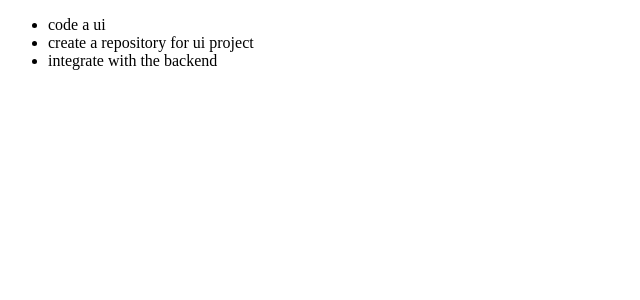
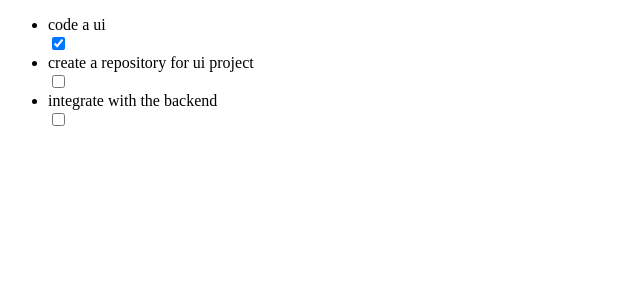
Before and after one commit to rajputd/questlog-ui, an Angular app: page /questlog in a window 1280 px wide. Shown: the top 300 px of the page, without its empty margins (0-640 px from the left). Built offline with nearby package versions, Linux system fonts and the light colour scheme.

Commit message:
Add component to display completion status as checkbox

```diff
--- a/src/app/app.module.ts
+++ b/src/app/app.module.ts
@@ -4,11 +4,13 @@ import { NgModule } from '@angular/core';
 import { AppRoutingModule } from './app-routing.module';
 import { AppComponent } from './app.component';
 import { QuestlogComponent } from './questlog/questlog.component';
+import { QuestComponent } from './questlog/quest/quest.component';
 
 @NgModule({
   declarations: [
     AppComponent,
-    QuestlogComponent
+    QuestlogComponent,
+    QuestComponent,
   ],
   imports: [
     BrowserModule,
--- /dev/null
+++ b/src/app/questlog/quest/quest.component.html
@@ -0,0 +1,4 @@
+<div>
+  <div>{{quest.name}}</div>
+  <input type="checkbox" [checked]="quest.complete" >
+</div>
--- /dev/null
+++ b/src/app/questlog/quest/quest.component.ts
@@ -0,0 +1,17 @@
+import { Component, Input, OnInit } from '@angular/core';
+import { Quest } from 'src/app/model/quest.model';
+
+@Component({
+  selector: 'app-quest',
+  templateUrl: './quest.component.html',
+  styleUrls: ['./quest.component.scss']
+})
+export class QuestComponent implements OnInit {
+  @Input() quest!: Quest;
+
+  constructor() { }
+
+  ngOnInit(): void {
+  }
+
+}
--- a/src/app/questlog/questlog.component.html
+++ b/src/app/questlog/questlog.component.html
@@ -1,5 +1,5 @@
 <ul>
   <li *ngFor="let quest of quests">
-    {{quest.name}}
+    <app-quest [quest]=quest></app-quest>
   </li>
 </ul>
```
Also changed, not shown: src/app/questlog/quest/quest.component.scss (added), 1 other file (tests, documents, lock files or other folders).
